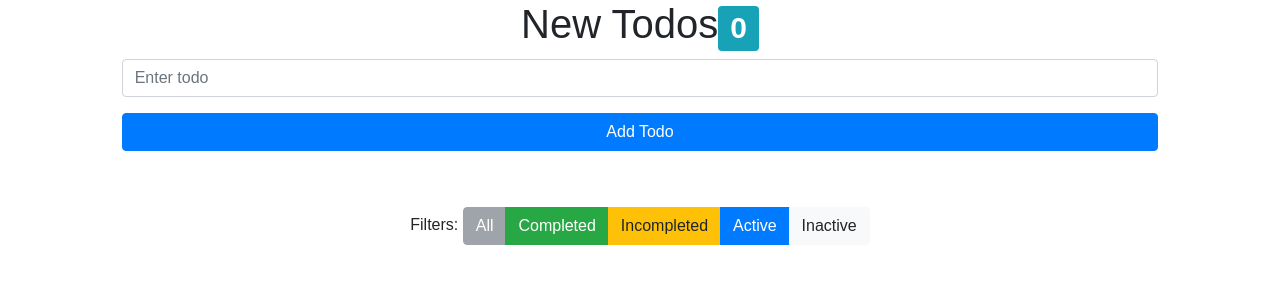
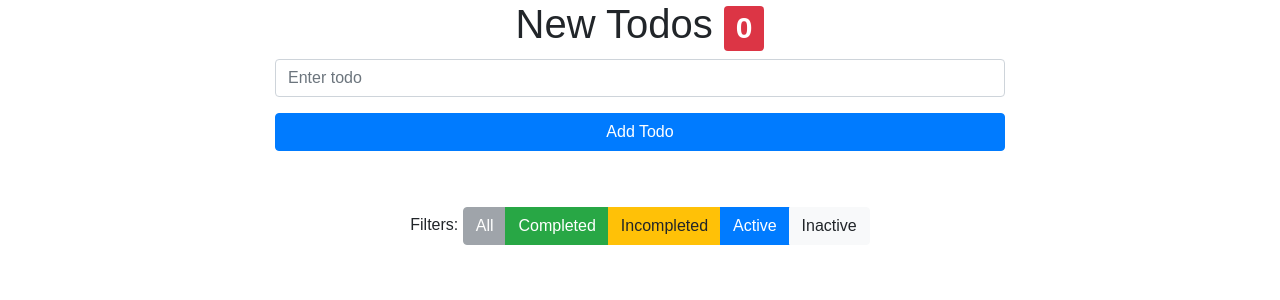
Before and after one commit to jasonlimantoro/todo-app, a React (Create React App) app: page / in a window 1280 px wide. Shown: the top 300 px of the page. Built offline with nearby package versions, Linux system fonts and the light colour scheme.

Commit message:
styling html

```diff
--- a/src/App.css
+++ b/src/App.css
@@ -26,3 +26,7 @@
   from { transform: rotate(0deg); }
   to { transform: rotate(360deg); }
 }
+
+.my-flex-container {
+	min-height: 100vh;
+}
--- a/src/App.js
+++ b/src/App.js
@@ -16,8 +16,8 @@ const mapStateToProps = state => ({
 const App = ({ todos }) => (
 	<div className="App">
 		<GridCenter>
-			<div className="col-md-10">
-				<h1>New Todos<span className="badge badge-info">{todos.length}</span></h1>
+			<div className="col-xs-12 col-sm-8">
+				<h1>New Todos <span className="badge badge-danger">{todos.length}</span></h1>
 				<AddTodo />
 				<DisplayTodos />
 				<Filters />
--- a/src/components/GridCenter.js
+++ b/src/components/GridCenter.js
@@ -2,8 +2,8 @@ import React from 'react';
 import PropTypes from 'prop-types';
 
 const GridCenter = ({children}) => (
-	<div className="container-fluid">
-		<div className="row justify-content-md-center">
+	<div className="container">
+		<div className="row my-flex-container justify-content-center">
 			{children}
 		</div>
 	</div>
--- a/src/components/Todo.js
+++ b/src/components/Todo.js
@@ -1,5 +1,7 @@
 import React from "react";
 import ButtonGroup from "./ButtonGroup";
+
+import '../styles/list.css';
 
 export const Todo = ({
 	onToggleCompletedTodo,
@@ -9,7 +11,7 @@ export const Todo = ({
 	completed,
 	active,
 }) => (
-	<li className={`list-group-item ${active && 'active'}`}>
+	<li className={`list-group-item ${active ? 'active' : ''}`}>
 		<span style={{ textDecoration: completed && "line-through" }}>
 			{name}
 		</span>{" "}
--- /dev/null
+++ b/src/styles/list.css
@@ -0,0 +1,3 @@
+.list-group-item {
+	transition: background-color 1s;
+}
```
